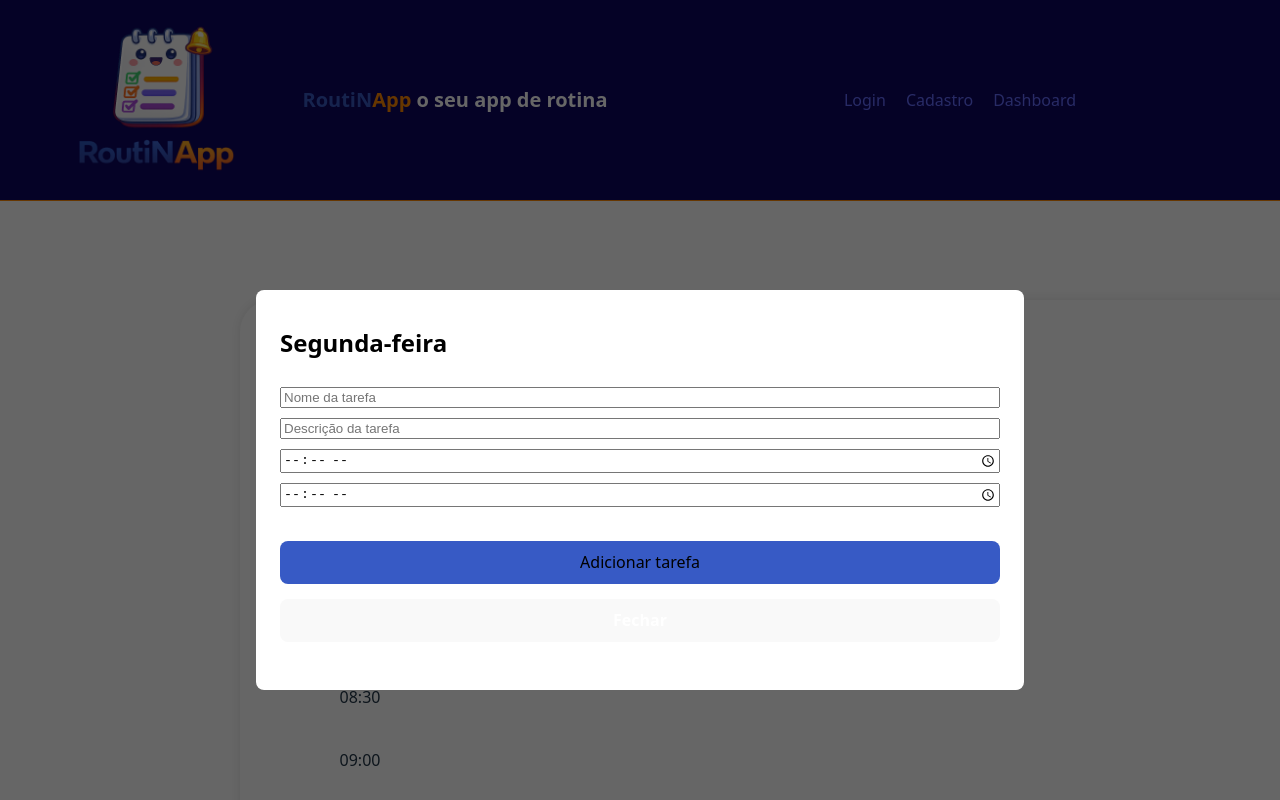
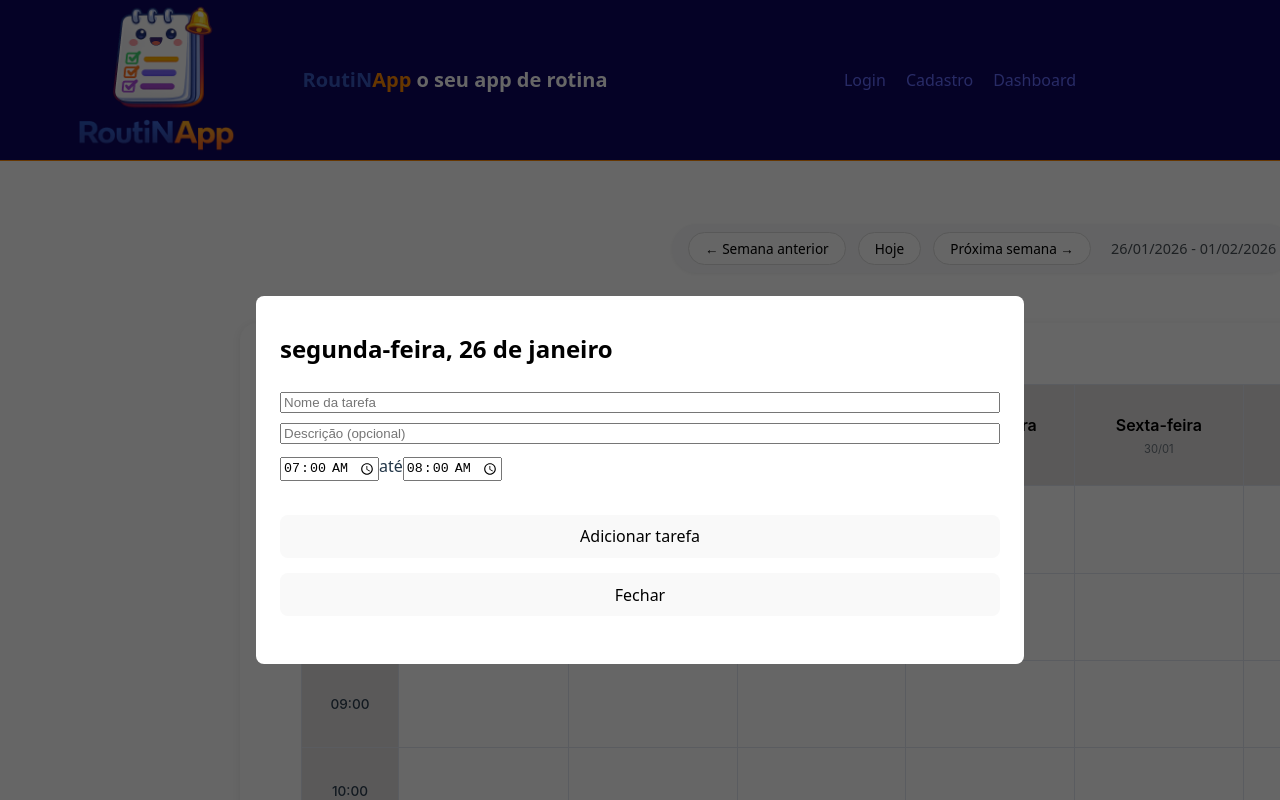
Before and after one commit to luizarthuur/Projeto-App-Rotina, a React (Vite) app in the folder projeto-app-rotina/: page / in a window 1280 px wide. Both pictures are taken after a click on the element 501 px from the left and 508 px from the top of the page. Shown: the top 800 px of the page. Built offline with nearby package versions, Linux system fonts and the light colour scheme.

Commit message:
adding the function of saving the tasks at the localstorage and also loading them, add a week selection area

```diff
--- a/projeto-app-rotina/package.json
+++ b/projeto-app-rotina/package.json
@@ -10,6 +10,7 @@
     "preview": "vite preview"
   },
   "dependencies": {
+    "date-fns": "^4.4.0",
     "react": "^19.2.0",
     "react-dom": "^19.2.0"
   },
--- a/projeto-app-rotina/src/App.css
+++ b/projeto-app-rotina/src/App.css
@@ -1,5 +1,5 @@
 body{
     height: 100%;
     width: 100%;
-    padding-top: 250px;
+    padding-top: 200px;
 }
--- a/projeto-app-rotina/src/components/dayModal/dayModal.css
+++ b/projeto-app-rotina/src/components/dayModal/dayModal.css
@@ -12,7 +12,7 @@
     align-items: center;
     justify-content: center;
     z-index: 1001;
-    top: 180px;
+    top: 160px;
   }
 
   .modal-content {
@@ -20,7 +20,6 @@
     padding: 24px;
     border-radius: 8px;
     min-width: 720px;
-
   }
 
   .modal-content-title{
@@ -83,3 +82,15 @@
 .modal-content-task-preview-container{
   margin: 35px 0;
 }
+
+.modal-content-info-input-name{
+  max-width: 300px;
+  height: 30px;
+}
+.modal-content-info-input-description{
+  max-width: 300px;
+  height: 150px;
+}
+.modal-content-info-input-time{
+  max-width: 80px;
+}
--- a/projeto-app-rotina/src/components/dayModal/dayModal.tsx
+++ b/projeto-app-rotina/src/components/dayModal/dayModal.tsx
@@ -1,28 +1,35 @@
-import { createPortal } from 'react-dom'
-import { useEffect, useState } from 'react'
-import './dayModal.css'
-import type { Task } from '../table/table'
+// dayModal.tsx
+import { createPortal } from 'react-dom';
+import { useEffect, useState } from 'react';
+import './dayModal.css';
+import type { Task } from '../table/table';
 
 interface DayModalProps {
-  onClose: () => void
-  onSaveTask: (task: Task) => void
-  day: string
-  hour: string
-  task?: Task | null
+  onClose: () => void;
+  onSaveTask: (task: Task) => void;
+  onDeleteTask?: (taskId: string) => void;
+  date: string;
+  hour: string;
+  task?: Task | null;
+  existingTasks: Task[];
 }
 
 export default function DayModal({
   onClose,
   onSaveTask,
-  day,
-  task
+  onDeleteTask,
+  date,
+  hour,
+  task,
+  existingTasks,
 }: DayModalProps) {
   const [form, setForm] = useState({
     taskName: '',
     taskDescription: '',
     taskInitialTime: '',
-    taskFinalTime: ''
-  })
+    taskFinalTime: '',
+  });
+  const [error, setError] = useState('');
 
   useEffect(() => {
     if (task) {
@@ -30,61 +37,103 @@ export default function DayModal({
         taskName: task.taskName,
         taskDescription: task.taskDescription,
         taskInitialTime: task.taskInitialTime,
-        taskFinalTime: task.taskFinalTime
-      })
+        taskFinalTime: task.taskFinalTime,
+      });
     } else {
+      // Sugere horário final = hora clicada + 1h
+      const [h, m] = hour.split(':');
+      const nextHour = String(Number(h) + 1).padStart(2, '0');
       setForm({
         taskName: '',
         taskDescription: '',
-        taskInitialTime: '',
-        taskFinalTime: ''
-      })
+        taskInitialTime: hour,
+        taskFinalTime: `${nextHour}:${m}`,
+      });
     }
-  }, [task])
+  }, [task, hour]);
 
-  function handleChange(
-    e: React.ChangeEvent<HTMLInputElement>
-  ) {
-    setForm({
-      ...form,
-      [e.target.name]: e.target.value
-    })
+  function handleChange(e: React.ChangeEvent<HTMLInputElement>) {
+    setForm({ ...form, [e.target.name]: e.target.value });
+    setError('');
+  }
+
+  function checkConflict(start: string, end: string, currentId?: string): boolean {
+    return existingTasks.some(
+      (t) =>
+        t.id !== currentId &&
+        ((start >= t.taskInitialTime && start < t.taskFinalTime) ||
+          (end > t.taskInitialTime && end <= t.taskFinalTime) ||
+          (start <= t.taskInitialTime && end >= t.taskFinalTime))
+    );
   }
 
   function handleSave() {
-    onSaveTask({
+    if (!form.taskName.trim()) {
+      setError('O nome da tarefa é obrigatório.');
+      return;
+    }
+    if (form.taskInitialTime >= form.taskFinalTime) {
+      setError('O horário final deve ser maior que o inicial.');
+      return;
+    }
+    const hasConflict = checkConflict(
+      form.taskInitialTime,
+      form.taskFinalTime,
+      task?.id
+    );
+    if (hasConflict) {
+      setError('Conflito de horário com outra tarefa neste dia.');
+      return;
+    }
+
+    const newTask: Task = {
       id: task?.id ?? crypto.randomUUID(),
-      day,
-      ...form
-    })
+      date,
+      taskName: form.taskName.trim(),
+      taskDescription: form.taskDescription.trim(),
+      taskInitialTime: form.taskInitialTime,
+      taskFinalTime: form.taskFinalTime,
+    };
+    onSaveTask(newTask);
+    onClose();
   }
+
+  function handleDelete() {
+    if (task && window.confirm('Excluir esta tarefa permanentemente?')) {
+      onDeleteTask?.(task.id);
+      onClose();
+    }
+  }
+
+  const formattedDate = new Date(date).toLocaleDateString('pt-BR', {
+    weekday: 'long',
+    day: 'numeric',
+    month: 'long',
+  });
 
   return createPortal(
     <>
       <div className="modal-overlay" onClick={onClose} />
-
       <div className="modal-container">
         <div className="modal-content">
-          <h1 className="modal-content-title">{day}</h1>
+          <h1 className="modal-content-title">{formattedDate}</h1>
 
           {task && (
             <div className="modal-content-task-preview">
-
-              <div className='modal-content-task-preview-container'>
-                <h1 className='modal-content-task-preview-title'>Título da tarefa:</h1>
-                <p className='modal-content-task-preview-name'>{task.taskName}</p>
+              <div className="modal-content-task-preview-container">
+                <h1 className="modal-content-task-preview-title">Título:</h1>
+                <p>{task.taskName}</p>
               </div>
-
-              <div className='modal-content-task-preview-container'>
-                <h1 className='modal-content-task-preview-title'>Descrição:</h1>
-                <p className='modal-content-task-preview-description'>{task.taskDescription}</p>
+              <div className="modal-content-task-preview-container">
+                <h1 className="modal-content-task-preview-title">Descrição:</h1>
+                <p>{task.taskDescription || '—'}</p>
               </div>
-
-              <div className='modal-content-task-preview-container'>
-                <h1 className='modal-content-task-preview-title'>Horário:</h1>
-                <p className='modal-content-task-preview-time'>{task.taskInitialTime} - {task.taskFinalTime}</p>
+              <div className="modal-content-task-preview-container">
+                <h1 className="modal-content-task-preview-title">Horário:</h1>
+                <p>
+                  {task.taskInitialTime} – {task.taskFinalTime}
+                </p>
               </div>
-
             </div>
           )}
 
@@ -95,51 +144,51 @@ export default function DayModal({
               placeholder="Nome da tarefa"
               value={form.taskName}
               onChange={handleChange}
+              className="modal-input"
             />
-
             <input
               type="text"
               name="taskDescription"
-              placeholder="Descrição da tarefa"
+              placeholder="Descrição (opcional)"
               value={form.taskDescription}
               onChange={handleChange}
+              className="modal-input"
             />
-
+            <div className="time-row">
               <input
                 type="time"
                 name="taskInitialTime"
-              placeholder="Hora inicial"
                 value={form.taskInitialTime}
                 onChange={handleChange}
+                className="modal-input-time"
               />
-
+              <span>até</span>
               <input
                 type="time"
                 name="taskFinalTime"
-              placeholder="Hora final"
                 value={form.taskFinalTime}
                 onChange={handleChange}
+                className="modal-input-time"
               />
-
-            <div className='modal-content-button-container'>
-
-            <button className='modal-content-button-save' onClick={handleSave}>
-              {task ? 'Salvar tarefa' : 'Adicionar tarefa'}
+            </div>
+            {error && <div className="error-message">{error}</div>}
+            <div className="modal-content-button-container">
+              <button className="btn-save" onClick={handleSave}>
+                {task ? 'Salvar alterações' : 'Adicionar tarefa'}
               </button>
-
-            <button
-            onClick={onClose}
-            className="modal-content-button-close"
-          >
+              {task && onDeleteTask && (
+                <button className="btn-delete" onClick={handleDelete}>
+                  Excluir
+                </button>
+              )}
+              <button className="btn-close" onClick={onClose}>
                 Fechar
               </button>
-
             </div>
-
           </div>
         </div>
       </div>
     </>,
     document.body
-  )
+  );
 }
--- a/projeto-app-rotina/src/components/header/header.css
+++ b/projeto-app-rotina/src/components/header/header.css
@@ -2,7 +2,7 @@
     display: flex;
     flex-direction: row;
     width: 100vw;
-    height: 200px;
+    height: 160px;
     justify-content: space-between;
     align-items: center;
     position: fixed;
--- a/projeto-app-rotina/src/components/table/table.css
+++ b/projeto-app-rotina/src/components/table/table.css
@@ -84,6 +84,7 @@
     width: 140px;
     height: 75px;
     border-top: 1px solid #ffffff;
+    color: #000000;
 }
 
 .hour-cell{
@@ -97,3 +98,177 @@
     color: #ffffff;
     cursor: pointer;
 }
+
+.day-cell.occupied{
+    text-align: center;
+    font-size: 16px;
+    font-weight: 300;
+}
+
+/* table.css */
+
+/* Navegação entre semanas */
+.week-navigation {
+    display: flex;
+    gap: 12px;
+    align-items: center;
+    padding: 8px 16px;
+    background: #f8f9fa;
+    border-radius: 48px;
+    width: fit-content;
+    box-shadow: 0 1px 3px rgba(0,0,0,0.05);
+    margin: 1.5rem auto 1.5rem 42rem;
+    justify-content: center;
+  }
+
+  .week-navigation button {
+    background: white;
+    border: 1px solid #ddd;
+    border-radius: 32px;
+    padding: 6px 16px;
+    font-size: 0.85rem;
+    font-weight: 500;
+    cursor: pointer;
+    transition: all 0.2s ease;
+    color: #000000;
+  }
+
+  .week-navigation button:hover {
+    background: #e9ecef;
+    border-color: #adb5bd;
+  }
+
+  .week-range {
+    font-size: 0.9rem;
+    color: #495057;
+    margin-left: 8px;
+    font-weight: 500;
+  }
+
+  /* Container da tabela com scroll horizontal */
+  .table-container {
+    overflow-x: auto;
+    border-radius: 16px;
+    box-shadow: 0 2px 8px rgba(0, 0, 0, 0.08);
+    background: white;
+  }
+
+  /* Tabela principal */
+  .schedule-table {
+    width: 100%;
+    border-collapse: collapse;
+    font-family: 'Inter', system-ui, -apple-system, 'Segoe UI', sans-serif;
+    font-size: 0.85rem;
+    min-width: 800px;
+  }
+
+  /* Cabeçalho */
+  .table-header-title,
+  .table-header-day {
+    background-color: #e2e0e0;
+    padding: 12px 8px;
+    font-weight: 600;
+    border: 1px solid #e2e8f0;
+    text-align: center;
+    color: #000000;
+  }
+
+  .table-header-title {
+    background-color: #f1f3f5;
+    width: 80px;
+  }
+
+  .table-header-day {
+    min-width: 110px;
+  }
+
+  .day-name {
+    font-weight: 600;
+    margin-bottom: 4px;
+  }
+
+  .day-number {
+    font-size: 0.7rem;
+    font-weight: normal;
+    color: #6c757d;
+  }
+
+  /* Destaque do dia atual (hoje) */
+  .today-header {
+    background-color: #e3f2fd !important;
+    border-bottom: 3px solid #1976d2;
+  }
+
+  .today-header .day-number {
+    font-weight: bold;
+    color: #1976d2;
+  }
+
+  /* Células de hora */
+  .hour-cell {
+    background-color: #e2e0e0;
+    font-weight: 500;
+    text-align: center;
+    border: 1px solid #e2e8f0;
+    padding: 10px 6px;
+    color: #2c3e50;
+  }
+
+  /* Células dos dias */
+  .day-cell {
+    border: 1px solid #e2e8f0;
+    padding: 8px;
+    vertical-align: top;
+    height: 70px;
+    cursor: pointer;
+    transition: background 0.15s;
+    background-color: white;
+  }
+
+  .day-cell:hover {
+    background-color: #f1f9ff;
+  }
+
+  .day-cell.occupied {
+    background-color: #f0fdf4;
+  }
+
+  /* Bloco da tarefa dentro da célula */
+  .task {
+    background-color: #4caf50;
+    color: white;
+    padding: 4px 8px;
+    border-radius: 12px;
+    font-size: 0.75rem;
+    word-break: break-word;
+    box-shadow: 0 1px 2px rgba(0,0,0,0.05);
+    transition: transform 0.1s;
+  }
+
+  .task:hover {
+    transform: scale(1.02);
+    background-color: #43a047;
+  }
+
+  .task-description {
+    display: block;
+    font-size: 0.65rem;
+    opacity: 0.9;
+    margin-top: 2px;
+    white-space: nowrap;
+    overflow: hidden;
+    text-overflow: ellipsis;
+  }
+
+  /* Responsividade */
+  @media (max-width: 768px) {
+    .schedule-table {
+      font-size: 0.75rem;
+    }
+    .table-header-day {
+      min-width: 80px;
+    }
+    .task {
+      font-size: 0.7rem;
+    }
+  }
--- a/projeto-app-rotina/src/components/table/table.tsx
+++ b/projeto-app-rotina/src/components/table/table.tsx
@@ -1,132 +1,242 @@
-import './table.css'
-import { useState } from 'react'
-import DayModal from '../dayModal/dayModal'
+// Table.tsx (versão com persistência garantida)
+import './table.css';
+import { useState, useEffect } from 'react';
+import {
+  addDays,
+  subDays,
+  startOfWeek,
+  format,
+  isSameDay,
+} from 'date-fns';
+import DayModal from '../dayModal/dayModal';
 
 const hours = [
-  "07:00","07:30","08:00","08:30","09:00","09:30",
-  "10:00","10:30","11:00","11:30","12:00","12:30",
-  "13:00","13:30","14:00","14:30","15:00","15:30",
-  "16:00","16:30","17:00","17:30","18:00","18:30",
-  "19:00","19:30","20:00","20:30","21:00","21:30",
-  "22:00","22:30","23:00"
-]
+  '07:00', '08:00', '09:00', '10:00', '11:00', '12:00',
+  '13:00', '14:00', '15:00', '16:00', '17:00', '18:00',
+  '19:00', '20:00', '21:00', '22:00', '23:00',
+];
 
-const days = [
-  "Segunda-feira",
-  "Terça-feira",
-  "Quarta-feira",
-  "Quinta-feira",
-  "Sexta-feira",
-  "Sábado",
-  "Domingo"
-]
+const dayNames = [
+  'Segunda-feira',
+  'Terça-feira',
+  'Quarta-feira',
+  'Quinta-feira',
+  'Sexta-feira',
+  'Sábado',
+  'Domingo',
+];
 
 export interface Task {
-  id: string
-  day: string
-  taskName: string
-  taskDescription: string
-  taskInitialTime: string
-  taskFinalTime: string
+  id: string;
+  date: string;
+  taskName: string;
+  taskDescription: string;
+  taskInitialTime: string;
+  taskFinalTime: string;
 }
 
-function isHourInRange(hour: string, start: string, end: string) {
-  return hour >= start && hour < end
+function isHourInRange(hour: string, start: string, end: string): boolean {
+  return hour >= start && hour < end;
 }
 
+// Chave única para o storage
+const STORAGE_KEY = 'routine_tasks';
+
 export default function Table() {
-  const [isDayModalOpen, setIsDayModalOpen] = useState(false)
-  const [selectedDay, setSelectedDay] = useState<string | null>(null)
-  const [selectedHour, setSelectedHour] = useState<string | null>(null)
-  const [selectedTask, setSelectedTask] = useState<Task | null>(null)
-  const [tasks, setTasks] = useState<Task[]>([])
+  const [weekStart, setWeekStart] = useState(() =>
+    startOfWeek(new Date(), { weekStartsOn: 1 })
+  );
+  const [tasks, setTasks] = useState<Task[]>([]);
+  const [isDayModalOpen, setIsDayModalOpen] = useState(false);
+  const [selectedDate, setSelectedDate] = useState<string | null>(null);
+  const [selectedHour, setSelectedHour] = useState<string | null>(null);
+  const [selectedTask, setSelectedTask] = useState<Task | null>(null);
+  const [isLoading, setIsLoading] = useState(true);
 
-  function openDayModal(day: string, hour: string, task?: Task) {
-    setSelectedDay(day)
-    setSelectedHour(hour)
-    setSelectedTask(task ?? null)
-    setIsDayModalOpen(true)
+  // Carregar tarefas do localStorage - apenas uma vez na montagem
+  useEffect(() => {
+    try {
+      const stored = localStorage.getItem(STORAGE_KEY);
+      console.log('🔍 [LOAD] Conteúdo bruto do localStorage:', stored);
+      if (stored) {
+        const parsed = JSON.parse(stored);
+        if (Array.isArray(parsed)) {
+          setTasks(parsed);
+          console.log('✅ [LOAD] Tarefas carregadas com sucesso:', parsed.length);
+        } else {
+          console.warn('⚠️ [LOAD] Dado não é array, resetando.');
+          localStorage.setItem(STORAGE_KEY, JSON.stringify([]));
+        }
+      } else {
+        console.log('📦 [LOAD] Nenhuma tarefa encontrada, inicializando vazio.');
+        localStorage.setItem(STORAGE_KEY, JSON.stringify([]));
+      }
+    } catch (err) {
+      console.error('❌ [LOAD] Erro ao ler localStorage:', err);
+      localStorage.setItem(STORAGE_KEY, JSON.stringify([]));
+    } finally {
+      setIsLoading(false);
+    }
+  }, []);
+
+  // Persistir tarefas SEMPRE que o estado tasks mudar
+  useEffect(() => {
+    if (!isLoading) {
+      try {
+        localStorage.setItem(STORAGE_KEY, JSON.stringify(tasks));
+        console.log('💾 [SAVE] Tarefas salvas:', tasks.length);
+      } catch (err) {
+        console.error('❌ [SAVE] Erro ao gravar no localStorage:', err);
+      }
+    }
+  }, [tasks, isLoading]);
+
+  // Função manual para testar gravação (opcional)
+  const testSave = () => {
+    const testTask: Task = {
+      id: 'test-id',
+      date: format(new Date(), 'yyyy-MM-dd'),
+      taskName: 'Tarefa teste',
+      taskDescription: 'Teste manual',
+      taskInitialTime: '12:00',
+      taskFinalTime: '13:00',
+    };
+    setTasks(prev => [...prev, testTask]);
+  };
+
+  const weekDates = dayNames.map((_, idx) => addDays(weekStart, idx));
+
+  const goToPreviousWeek = () => setWeekStart(subDays(weekStart, 7));
+  const goToNextWeek = () => setWeekStart(addDays(weekStart, 7));
+  const goToToday = () =>
+    setWeekStart(startOfWeek(new Date(), { weekStartsOn: 1 }));
+
+  function openDayModal(date: string, hour: string, task?: Task) {
+    setSelectedDate(date);
+    setSelectedHour(hour);
+    setSelectedTask(task ?? null);
+    setIsDayModalOpen(true);
   }
 
   function closeDayModal() {
-    setIsDayModalOpen(false)
-    setSelectedDay(null)
-    setSelectedHour(null)
-    setSelectedTask(null)
+    setIsDayModalOpen(false);
+    setSelectedDate(null);
+    setSelectedHour(null);
+    setSelectedTask(null);
   }
 
   function handleSaveTask(task: Task) {
-    setTasks(prev => {
-      const exists = prev.some(t => t.id === task.id)
-      return exists
-        ? prev.map(t => (t.id === task.id ? task : t))
-        : [...prev, task]
-    })
+    console.log('📝 [SAVE_TASK] Recebida tarefa para salvar:', task);
+    setTasks((prev) => {
+      const exists = prev.some((t) => t.id === task.id);
+      let newTasks;
+      if (exists) {
+        newTasks = prev.map((t) => (t.id === task.id ? task : t));
+        console.log('✏️ Atualizando tarefa existente');
+      } else {
+        newTasks = [...prev, task];
+        console.log('➕ Adicionando nova tarefa');
+      }
+      return newTasks;
+    });
+    closeDayModal();
+  }
 
-    closeDayModal()
+  function handleDeleteTask(taskId: string) {
+    if (window.confirm('Excluir esta tarefa permanentemente?')) {
+      console.log('🗑️ [DELETE] Deletando tarefa:', taskId);
+      setTasks((prev) => prev.filter((t) => t.id !== taskId));
+      closeDayModal();
+    }
+  }
+
+  const tasksForSelectedDate = selectedDate
+    ? tasks.filter((t) => t.date === selectedDate)
+    : [];
+
+  if (isLoading) {
+    return <div>Carregando agenda...</div>;
   }
 
   return (
     <>
-      {isDayModalOpen && selectedDay && selectedHour && (
-        <DayModal
-          day={selectedDay}
-          hour={selectedHour}
-          task={selectedTask}
-          onClose={closeDayModal}
-          onSaveTask={handleSaveTask}
-        />
-      )}
+      <div className="week-navigation">
+        <button onClick={goToPreviousWeek}>← Semana anterior</button>
+        <button onClick={goToToday}>Hoje</button>
+        <button onClick={goToNextWeek}>Próxima semana →</button>
+        <span className="week-range">
+          {format(weekStart, 'dd/MM/yyyy')} -{' '}
+          {format(addDays(weekStart, 6), 'dd/MM/yyyy')}
+        </span>
+      </div>
 
       <div className="table-container">
         <table className="schedule-table">
           <thead>
             <tr>
               <th className="table-header-title">Horário</th>
-              {days.map(day => (
-                <th key={day} className="table-header-day">
-                  {day}
-                </th>
-              ))}
+              {dayNames.map((dayName, idx) => {
+                const date = weekDates[idx];
+                const isToday = isSameDay(date, new Date());
+                return (
+                  <th
+                    key={dayName}
+                    className={`table-header-day ${isToday ? 'today-header' : ''}`}
+                  >
+                    <div className="day-name">{dayName}</div>
+                    <div className="day-number">{format(date, 'dd/MM')}</div>
+                  </th>
+                );
+              })}
             </tr>
           </thead>
-
           <tbody>
-            {hours.map(hour => (
-              <tr key={hour} className="table-row">
+            {hours.map((hour) => (
+              <tr key={hour}>
                 <td className="hour-cell">{hour}</td>
-
-                {days.map(day => {
-                  const task = tasks.find(t =>
-                    t.day === day &&
-                    isHourInRange(
-                      hour,
-                      t.taskInitialTime,
-                      t.taskFinalTime
-                    )
-                  )
-
+                {weekDates.map((date) => {
+                  const dateStr = format(date, 'yyyy-MM-dd');
+                  const task = tasks.find(
+                    (t) =>
+                      t.date === dateStr &&
+                      isHourInRange(hour, t.taskInitialTime, t.taskFinalTime)
+                  );
                   return (
                     <td
-                      key={`${day}-${hour}`}
+                      key={dateStr}
                       className={`day-cell ${task ? 'occupied' : ''}`}
-                      onClick={() =>
-                        openDayModal(day, hour, task)
-                      }
+                      onClick={() => openDayModal(dateStr, hour, task)}
                     >
                       {task && (
                         <div className="task">
                           <strong>{task.taskName}</strong>
+                          {task.taskDescription && (
+                            <span className="task-description">
+                              {task.taskDescription}
+                            </span>
+                          )}
                         </div>
                       )}
                     </td>
-                  )
+                  );
                 })}
               </tr>
             ))}
           </tbody>
         </table>
       </div>
+
+      {isDayModalOpen && selectedDate && selectedHour && (
+        <DayModal
+          date={selectedDate}
+          hour={selectedHour}
+          task={selectedTask}
+          existingTasks={tasksForSelectedDate}
+          onSaveTask={handleSaveTask}
+          onDeleteTask={handleDeleteTask}
+          onClose={closeDayModal}
+        />
+      )}
     </>
-  )
+  );
 }
```
Also changed, not shown: 1 other file (tests, documents, lock files or other folders). Lines whose indentation alone changed are shown as unchanged.
